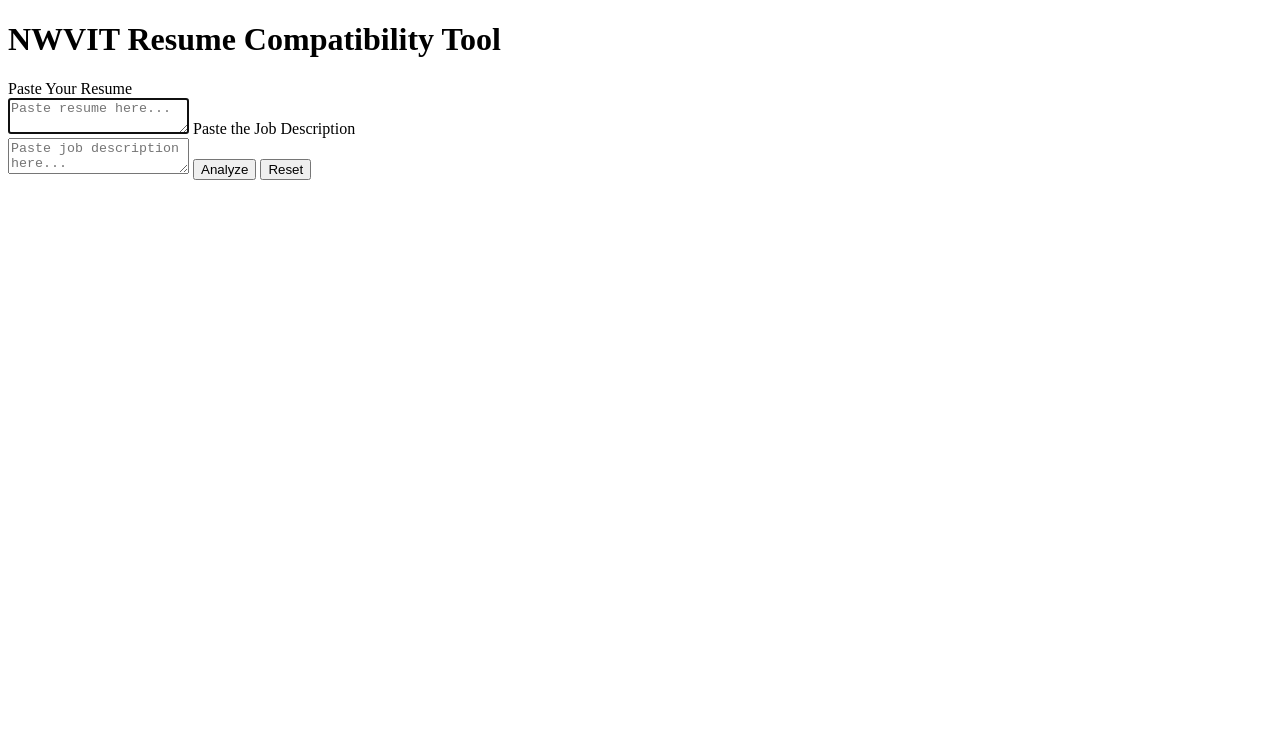
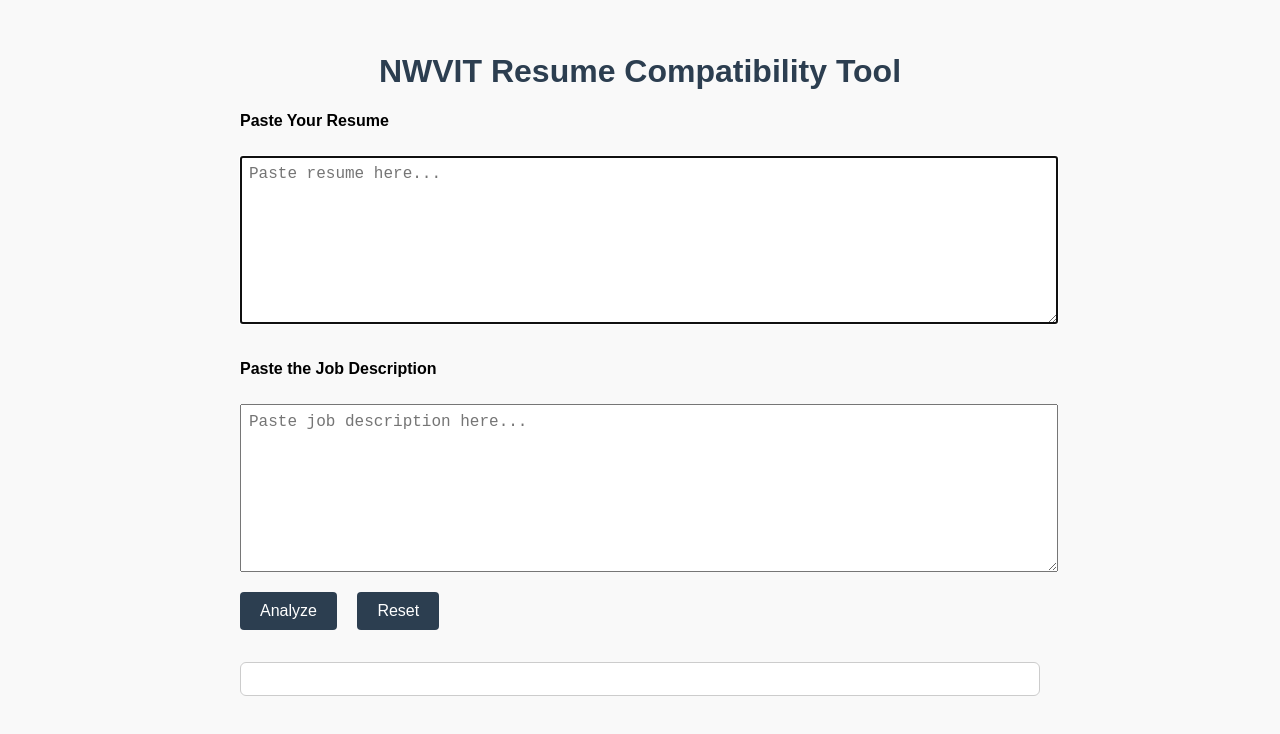
Before and after one commit to lumberjack3E/ats-project, a plain HTML site: page index.html in a window 1280 px wide. Drawn offline with Linux system fonts and the light colour scheme.

Commit message:
Update index.html

```diff
--- a/index.html
+++ b/index.html
@@ -1,6 +1,60 @@
 <!DOCTYPE html>
 <html lang="en">
 <head>
+    <style>
+        body {
+            font-family: sans-serif;
+            max-width: 800px;
+            margin: auto;
+            padding: 2rem;
+            background-color: #f9f9f9;
+        }
+
+        h1 {
+            text-align: center;
+            color: #2c3e50;
+        }
+
+        label {
+            font-weight: bold;
+            display: block;
+            margin-top: 1rem;
+        }
+
+        textarea {
+            width: 100%;
+            height: 150px;
+            margin-top: 0.5rem;
+            margin-bottom: 1rem;
+            padding: 0.5rem;
+            font-family: monospace;
+            font-size: 1rem;
+        }
+
+        button {
+            padding: 10px 20px;
+            margin-right: 1rem;
+            font-size: 1rem;
+            cursor: pointer;
+            background-color: #2c3e50;
+            color: white;
+            border: none;
+            border-radius: 4px;
+        }
+
+        button:hover {
+            background-color: #34495e;
+        }
+
+        #results {
+            margin-top: 2rem;
+            background: #ffffff;
+            padding: 1rem;
+            border: 1px solid #ccc;
+            border-radius: 6px;
+        }
+    </style>
+
     <meta charset="UTF-8">
     <title>NWVIT Resume Analyzer</title>
 </head>
```
